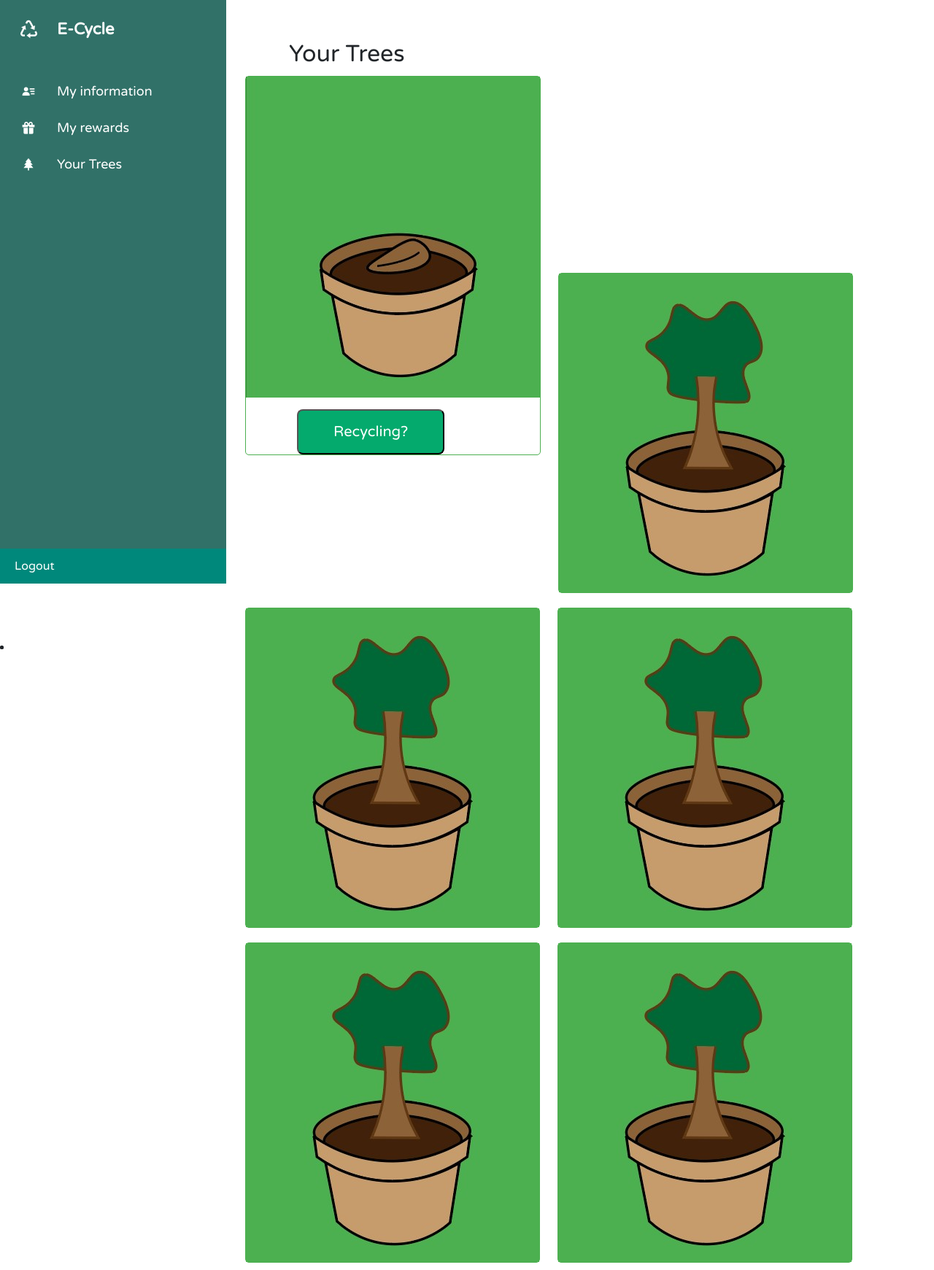
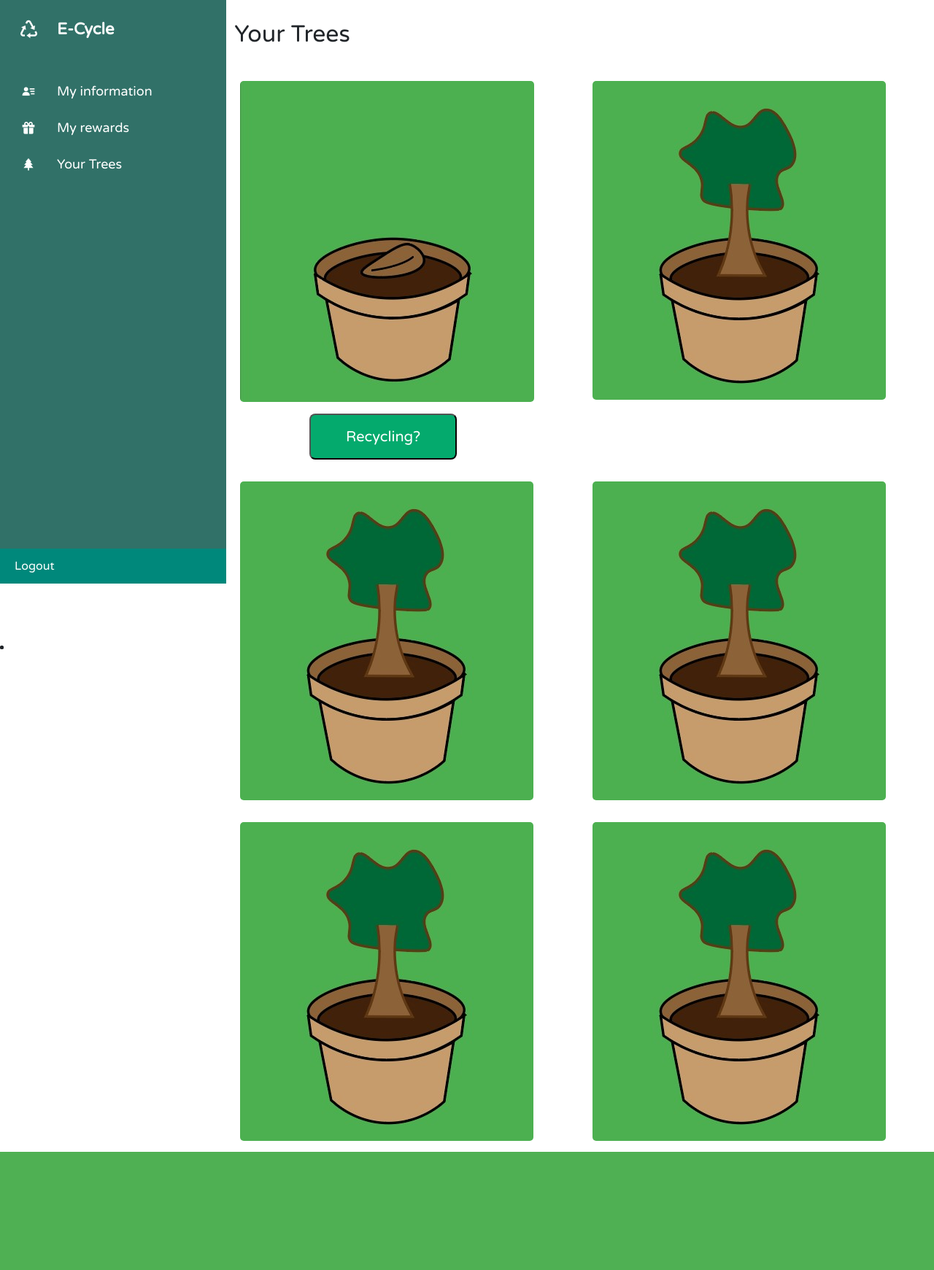
Before and after one commit to waileng09/HackathonTeam9, a Flask app: page /trees in a window 1280 px wide. Shown: the whole page at 73% size. After the commit the page ends 1579 px from the top, so only its background shows below. Run offline with Flask 2, Linux system fonts and the light colour scheme; some libraries are stand-ins or nearby versions.

Commit message:
edited trees.html

```diff
--- a/templates/customer page/trees.html
+++ b/templates/customer page/trees.html
@@ -6,34 +6,71 @@
 {% block navbar %}
 {% include 'customer page/customer_sidebar.html' %}
 {% endblock %}
+<!--<div class="all-trees">-->
+<!--  <div class="trees">-->
+<!--    <h2>Your Trees</h2>-->
+<!--    <div id="tree1" class="treebox">-->
+<!--      <img src="static/img/seed.jpeg">-->
+<!--      <a href="/recycling_form" ><button class="trees_button">Recycling?</button></a>-->
+<!--    </div>-->
+<!--    <div id="tree2" class="treebox">-->
+<!--      <img src="static/img/adult plant.jpeg">-->
+<!--    </div>-->
+<!--    <div id="tree3" class="treebox">-->
+<!--      <img src="static/img/adult plant.jpeg">-->
+<!--    </div>-->
+<!--    <div id="tree4" class="treebox">-->
+<!--      <img src="static/img/adult plant.jpeg">-->
+<!--    </div>-->
+<!--    <div id="tree5" class="treebox">-->
+<!--      <img src="static/img/adult plant.jpeg">-->
+<!--    </div>-->
+<!--    <div id="tree6" class="treebox">-->
+<!--      <img src="static/img/adult plant.jpeg">-->
+<!--    </div>-->
+<!--  </div>-->
+<!--</div>-->
 <div class="all-trees">
-  <div class="trees">
   <h2>Your Trees</h2>
-    <div id="tree1" class="treebox">
+  <div class="row">
+  <div class="column">
     <img src="static/img/seed.jpeg">
     <a href="/recycling_form" ><button class="trees_button">Recycling?</button></a>
   </div>
-    <div id="tree2" class="treebox">
+  <div class="column">
     <img src="static/img/adult plant.jpeg">
   </div>
-    <div id="tree3" class="treebox">
+  <div class="column">
     <img src="static/img/adult plant.jpeg">
   </div>
-    <div id="tree4" class="treebox">
+  <div class="column">
     <img src="static/img/adult plant.jpeg">
   </div>
-    <div id="tree5" class="treebox">
+  <div class="column">
     <img src="static/img/adult plant.jpeg">
   </div>
-    <div id="tree6" class="treebox">
+  <div class="column">
     <img src="static/img/adult plant.jpeg">
   </div>
 </div>
 </div>
 
+
 <style>
+.row {
+display: flex;
+}
+
+.column {
+  flex: 33.33%;
+  padding: 15px;
+}
+
+img {
+border-radius: 5px;
+}
+
 .all-trees {
-  margin-top: -5%;
 margin-left: 25%;
 }
 
@@ -41,19 +78,11 @@
 text-decoration: none;
 }
 
-  div.treebox{
-    margin: 10px;
-    border-radius:5px;
-    border: 1px solid #4CAF50;
-    display:inline-block;
-    height="80%"
+h2{
+  margin: -20px 0px 30px 70px;
+  margin-left: -0.5%;
 }
-  div#tree1{
-    margin-bottom: 30px;
-  }
-  h2{
-    margin: 70px 0px 0px 70px;
-  }
+
 .trees_button{
   margin-top: 1rem;
   display: block;
@@ -64,8 +93,9 @@
   font-size: 20px;
   cursor: pointer;
   font-weight: 500;
-    margin-left: 70px;
+  margin-left: 95px;
 }
+
 .trees_button:hover{
   background-color: #219150;
   color: #fff;
```
Lines whose indentation alone changed are shown as unchanged.
